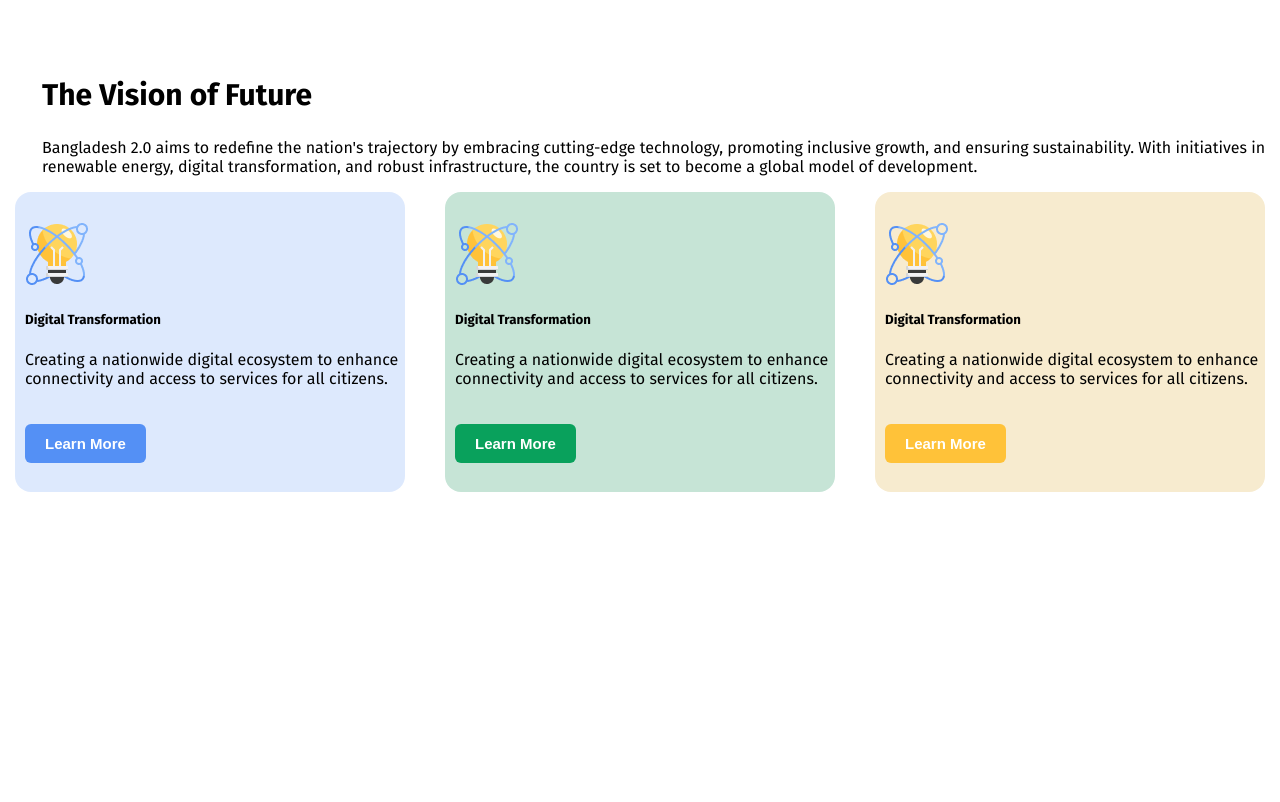
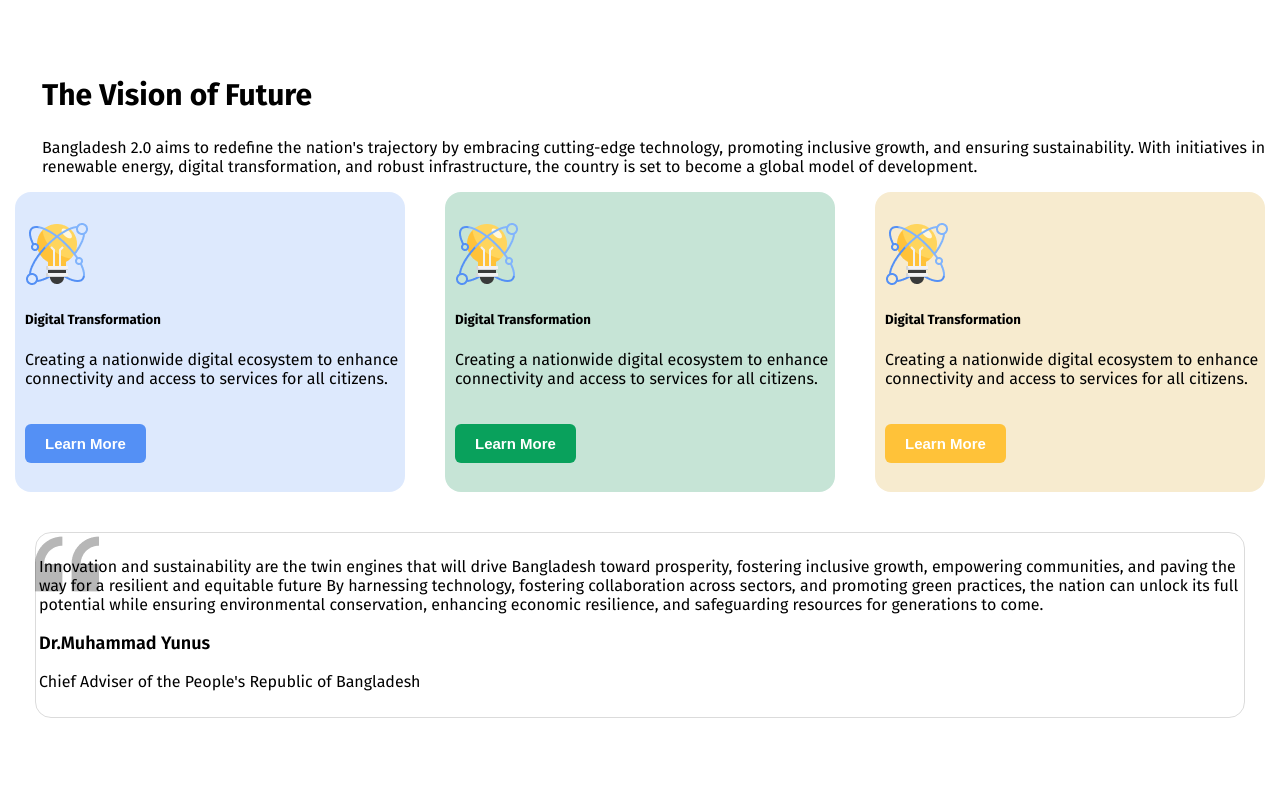
Before and after one commit to khayerhossain/Assingment-01, a plain HTML site: page index.html in a window 1280 px wide. Shown: the part 1020-1822 px from the top of the page. Before the commit the page ends 1512 px from the top, so only its background shows below. Drawn offline with Linux system fonts and the light colour scheme.

Commit message:
quote section complete

```diff
--- a/index.html
+++ b/index.html
@@ -108,6 +108,18 @@
                 </div>
             </div>
         </section>
+        <!-- quote section -->
+        <section class="quote-section">
+            <div class="quote-container">
+                <p> Innovation and sustainability are the twin engines that will drive Bangladesh toward prosperity,
+                    fostering inclusive growth, empowering communities, and paving the way for a resilient and equitable
+                    future By harnessing technology, fostering collaboration across sectors, and promoting green
+                    practices, the nation can unlock its full potential while ensuring environmental conservation,
+                    enhancing economic resilience, and safeguarding resources for generations to come.</p>
+                <p class="chief-name">Dr.Muhammad Yunus</p>
+                <p>Chief Adviser of the People's Republic of Bangladesh</p>
+            </div>
+        </section>
     </main>
     <footer>
 
--- a/styles/style.css
+++ b/styles/style.css
@@ -175,5 +175,29 @@ nav ul li {
     background: rgb(255, 194, 57);
     border: none;
     margin-top: 20px;
+}
 
+/* quote section */
+.quote-section {
+    margin-top: 40px;
+    background-image: url('../images/quote-bg.png');
+    background-image: linear-gradient(rgba(14, 14, 14, 0.3)) url('../images/quote-bg.png');
+    background-repeat: no-repeat;
+    height: 270px;
+    margin-left: 35px;
+    margin-right: 35px;
 }
+
+.quote-container {
+    box-sizing: border-box;
+    border: 1px solid rgba(14, 14, 14, 0.15);
+    border-radius: 16px;
+    padding-left: 3px;
+    padding-top: 8px;
+    padding-bottom: 10px;
+}
+
+.chief-name {
+    font-size: 18px;
+    font-weight: 600;
+}
```
